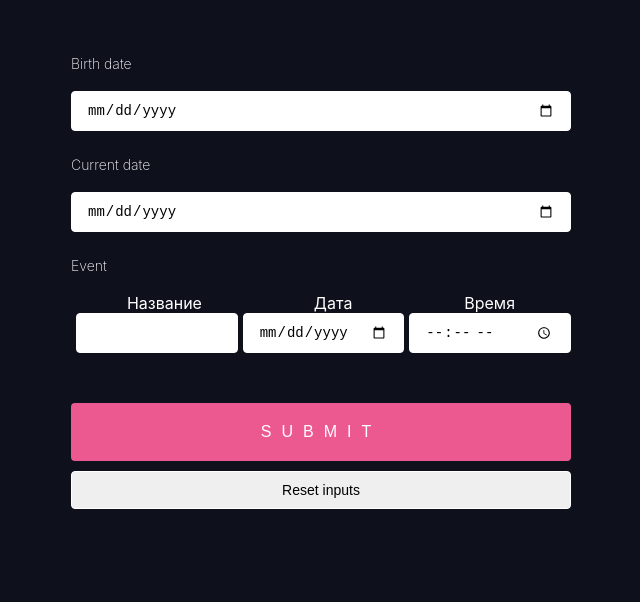
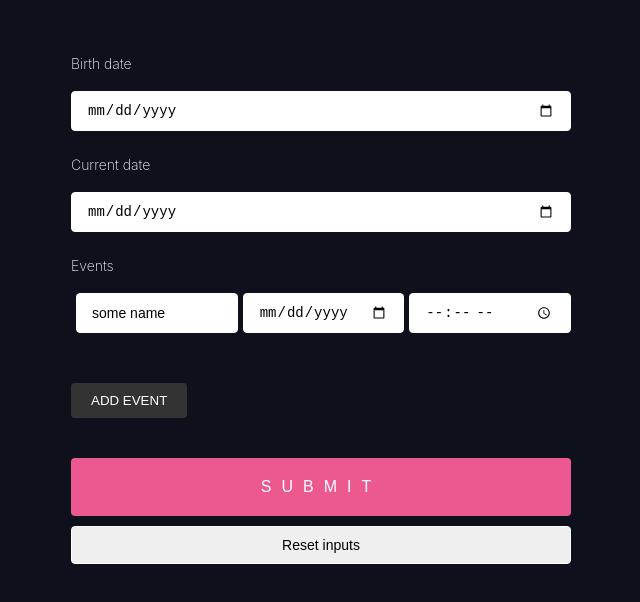
Before and after one commit to Amazingwhite/date, a React (Create React App) app: page / in a window 1280 px wide. Shown: the top 602 px of the page, without its empty margins (319-959 px from the left). Built offline with nearby package versions, Linux system fonts and the light colour scheme.

Commit message:
несколько инпутов

```diff
--- a/src/App.css
+++ b/src/App.css
@@ -134,7 +134,7 @@ button {
   color: #FFF;
 }
 
-.valuableEvent input[type="date"], input[type="text"], input[type="time"] {
+.valuableEvent input{
   margin-left: 5px;
   height: 40px;
 }
--- a/src/App.js
+++ b/src/App.js
@@ -1,32 +1,45 @@
 import React, { useState } from "react";
-import { useForm } from "react-hook-form";
+import { useForm, useFieldArray } from "react-hook-form";
 import { UserInfo } from "./components/UserInfo";
 import { ErrorMessage } from "@hookform/error-message";
 import moment from 'moment';
 import './App.css'
 
 export default function App() {
+  let allDiffs = []
   let [isSubmited, setIsSubmited] = useState(false);
   let [age, setAge] = useState(0);
   let [untilEvent, setUntilEvent] = useState([]);
   let [beforeAfter, setBeforeAfter] = useState(true)
   let [eventName, setEventName] = useState('')
-  const { register, formState: { errors }, handleSubmit, reset } = useForm({ criteriaMode: "all" });
+  const { register, control, formState: { errors }, handleSubmit, reset } = useForm({
+    criteriaMode: "all",
+    defaultValues: {
+      events: [{ eventName: "some name", eventDate: new Date(), eventTime: 0 }]
+    }
+  });
   const diffDates = (d1, d2) => Math.floor((d1 - d2) / (365.25 * 24 * 60 * 60 * 1000));
+  const { fields, append } = useFieldArray({
+    control,
+    name: "events"
+  });
+
 
   const timeCounter = (date1, date2) => {
     let firstDate = moment(date1)
     let secondDate = moment(date2)
-    if(firstDate > secondDate) {
+    if (firstDate > secondDate) {
       let diffDate = moment().set({
         year: firstDate.get('year') - secondDate.get('year'),
         month: firstDate.get('month') - secondDate.get('month'),
         date: firstDate.get('date') - secondDate.get('date'),
         hour: firstDate.get('hour') - secondDate.get('hour'),
-        minute: firstDate.get('minute') - secondDate.get('minute'),})
+        minute: firstDate.get('minute') - secondDate.get('minute')
+      })
+      allDiffs.push(diffDate)
       firstDate.diff(secondDate, 'minute') < 1440
-        ? setUntilEvent({hours: diffDate.get('hour'),minutes: diffDate.get('minute')})
-        : setUntilEvent({years: diffDate.get('year'),months: diffDate.get('month'),days: diffDate.get('date'),hours: diffDate.get('hour'),minutes: diffDate.get('minute')})
+        ? setUntilEvent({ hours: diffDate.get('hour'), minutes: diffDate.get('minute') })
+        : setUntilEvent({ years: diffDate.get('year'), months: diffDate.get('month'), days: diffDate.get('date'), hours: diffDate.get('hour'), minutes: diffDate.get('minute') })
       setBeforeAfter(false)
     } else {
       let diffDate = moment().set({
@@ -34,28 +47,38 @@ export default function App() {
         month: secondDate.get('month') - firstDate.get('month'),
         date: secondDate.get('date') - firstDate.get('date'),
         hour: secondDate.get('hour') - firstDate.get('hour'),
-        minute: secondDate.get('minute') - firstDate.get('minute'),})
-
+        minute: secondDate.get('minute') - firstDate.get('minute'),
+      })
+      allDiffs.push(diffDate)
       secondDate.diff(firstDate, 'minute') < 1440
-        ? setUntilEvent({hours: diffDate.get('hour'),minutes: diffDate.get('minute')})
-        : setUntilEvent({years: diffDate.get('year'),months: diffDate.get('month'),days: diffDate.get('date'),hours: diffDate.get('hour'),minutes: diffDate.get('minute')})
+        ? setUntilEvent({ hours: diffDate.get('hour'), minutes: diffDate.get('minute') })
+        : setUntilEvent({ years: diffDate.get('year'), months: diffDate.get('month'), days: diffDate.get('date'), hours: diffDate.get('hour'), minutes: diffDate.get('minute') })
       setBeforeAfter(true)
     }
   }
+
+
   const onSubmit = (data) => {
-    let currentDate = moment(data.currentDate).set({hour: moment().get('hour'), minute: moment().get('minute')})
+    let currentDate = moment(data.currentDate).set({ hour: moment().get('hour'), minute: moment().get('minute') })
+    data.events.forEach((i) => {
       let valuableEvent = moment().set({
-      year: moment(data.valuableEventDate).get('year'),
-      month: moment(data.valuableEventDate).get('month'),
-      date: moment(data.valuableEventDate).get('date'),
-      hour: data.valuableEventTime.split(":")[0],
-      minute: data.valuableEventTime.split(":")[1]
+        year: moment(i.eventDate).get('year'),
+        month: moment(i.eventDate).get('month'),
+        date: moment(i.eventDate).get('date'),
+        hour: i.eventTime.split(":")[0],
+        minute: i.eventTime.split(":")[1]
       })
+      // console.log(`Current date: ${currentDate}`);
+      // console.log(`Event date: ${valuableEvent}`);
       timeCounter(currentDate, valuableEvent)
+      // console.log(allDiffs);
+      setEventName(i.eventName)
+    })
     setAge(diffDates(new Date(data.currentDate), new Date(data.birthDate)))
     setIsSubmited(true)
-    setEventName(data.valuableEventName)
   }
+
+
   return (
     <>
       <form onSubmit={handleSubmit(onSubmit)}>
@@ -95,21 +118,42 @@ export default function App() {
               )) : null;
           }}
         />
-        <label htmlFor='valuableEvent'>Event</label>
-        <div className='valuableEvent'>
-          <span>Название</span>
-          <span>Дата</span>
-          <span>Время</span>
-        </div>
-        <div className='valuableEvent'>
-          <input {...register("valuableEventName",
-            { required: "This input is required." })} type='text' />
-          <input {...register("valuableEventDate",
-            { required: "This input is required." })} type='date' />
-          <input {...register("valuableEventTime",
-            { required: "This input is required." })} type='time' />
-        </div>
+        <label htmlFor='valuableEvent'>Events</label>
 
+        {fields.map((item, index) => {
+          return (
+            <li className='valuableEvent' key={item.id}>
+              <input
+                {...register(`events.${index}.eventName`)}
+                type='text'
+                name={`events[${index}].eventName`}
+                defaultValue={`${item.eventName}`}
+              />
+              <input
+                {...register(`events.${index}.eventDate`)}
+                type='date'
+                name={`events[${index}].eventDate`}
+                defaultValue={`${item.eventDate}`}
+              />
+              <input
+                {...register(`events.${index}.eventTime`)}
+                type='time'
+                name={`events[${index}].eventTime`}
+                defaultValue={`${item.eventTime}`}
+              />
+
+            </li>
+          );
+        })}
+
+        <button
+          type="button"
+          onClick={() => {
+            append({ eventName: "appendEventName", eventDate: "appendEventDate", eventTime: "appendEventTime" });
+          }}
+        >
+          Add Event
+        </button>
         <input type="submit" />
         <input
           type="button"
--- a/src/components/UserInfo.jsx
+++ b/src/components/UserInfo.jsx
@@ -1,6 +1,7 @@
 import React from 'react';
 
 export let UserInfo = (props) => {
+    // console.log(props);
     let {age, beforeAfter, eventName, untilEvent: {days = 0, hours, minutes, months = 0, years = 0}} = props
     return(
     <>
```
Lines whose indentation alone changed are shown as unchanged.
